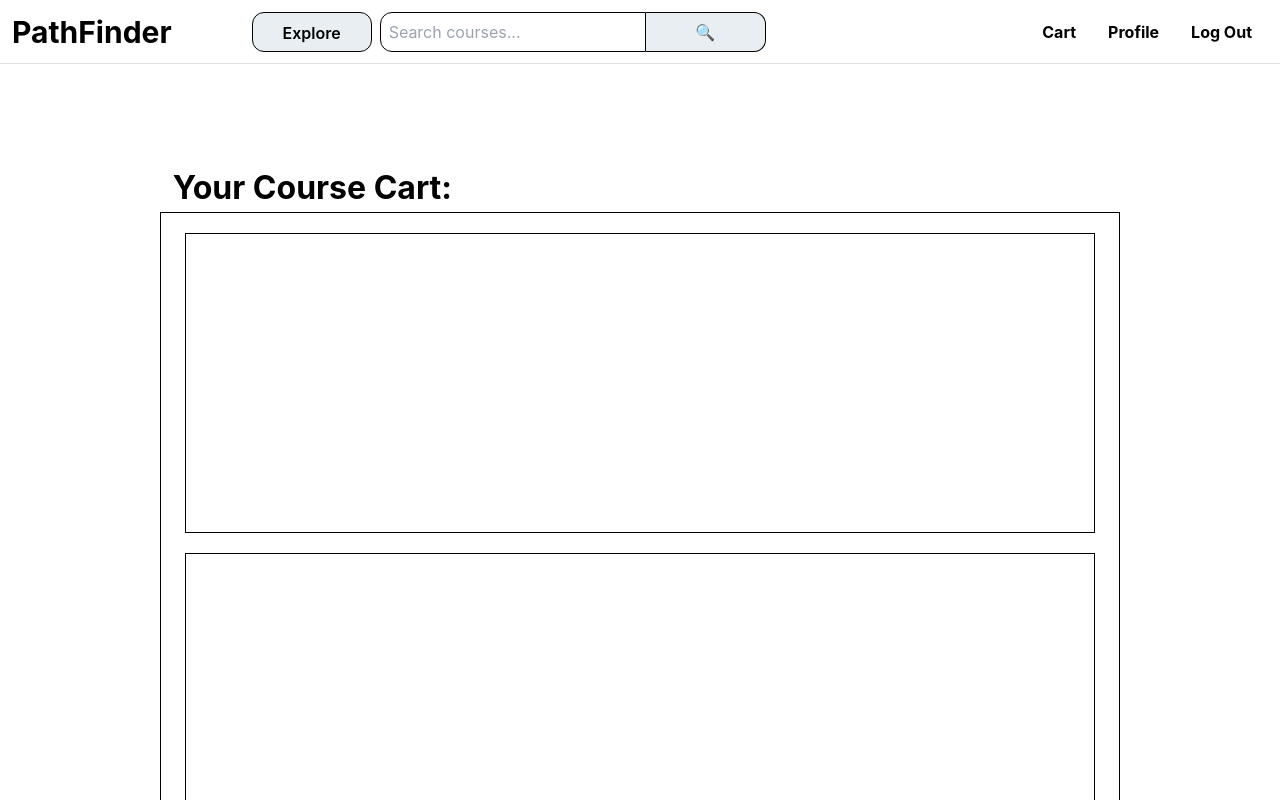
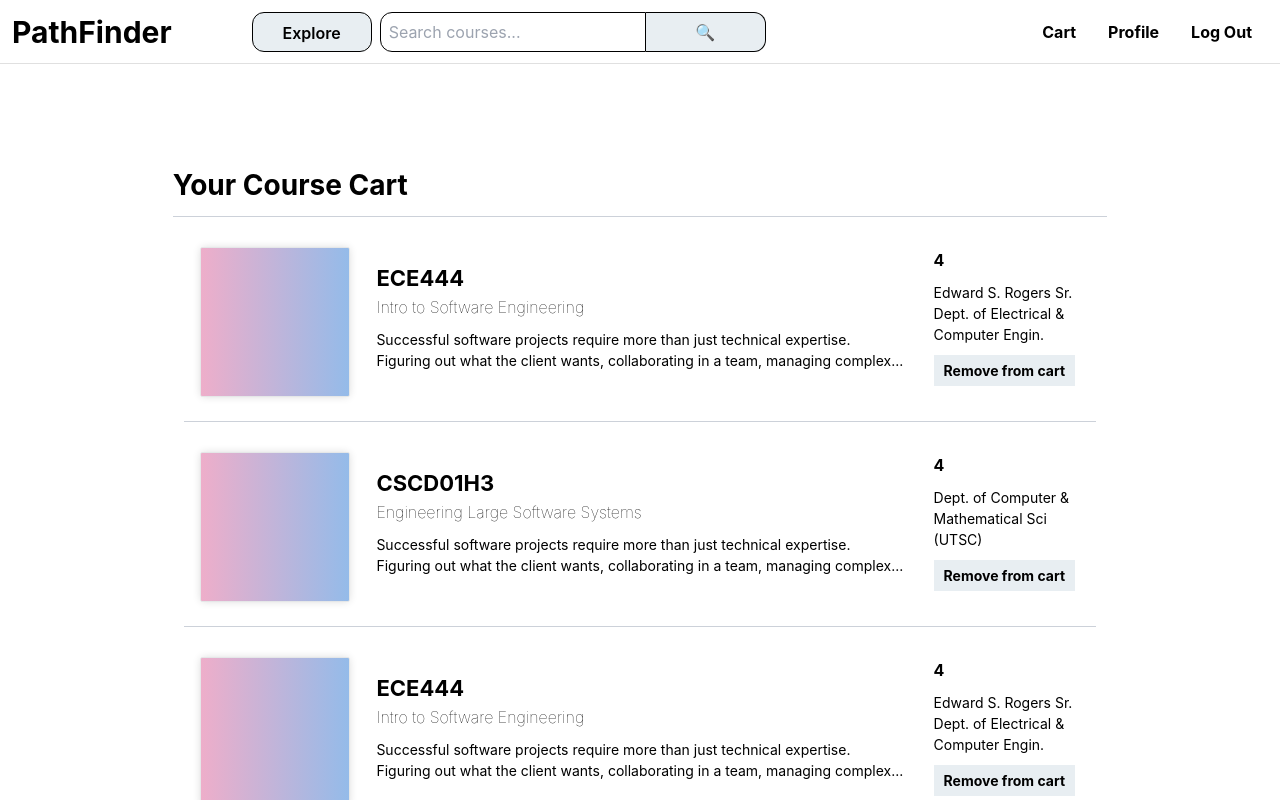
Before and after one commit to ECE444-2021Fall/project1-education-pathways-group-13-shazam, a Next.js app in the folder pathfinder-frontend/: page /cart in a window 1280 px wide. Shown: the top 800 px of the page. Built offline with nearby package versions, Linux system fonts and the light colour scheme.

Commit message:
Implementated add to cart client side and fixed nits in ui

```diff
--- a/pathfinder-frontend/components/container.js
+++ b/pathfinder-frontend/components/container.js
@@ -1,8 +1,40 @@
 import styles from './container.module.css';
+import api from '../services/index';
+import { useState, useCallback, useEffect } from 'react';
 
 
-function Container(props) {
-    const courseA = {...props.courses};
+function Container({courses, observer}) {
+    const [inCart, setInCart] = useState(false);
+    const [cart, setCart] = useState([]);
+
+    useEffect(async () => {
+        const res = await api.getUserCart();
+        const inUserCart = res.find(e => e.name == courses?.name);
+        setInCart(inUserCart == undefined ? false : true);
+        console.log("in ssearch:" + res);
+        setCart(res);
+    },[]);
+
+    const addToCart = useCallback(async () => {
+        let newCart = cart;
+        console.log('add to cart');
+        if(inCart) {
+            newCart = cart.filter(e => e.name != courses?.name);
+            setCart(newCart);
+            setInCart(false);
+        }
+        else {
+            console.log('not in cart - so add');
+            cart.push(courses);
+            newCart = cart;
+            setCart(cart);
+            setInCart(true);
+        }
+        await api.postUserCart(newCart);
+        if(observer) observer(true);
+    }, [cart,inCart,observer]);
+
+    const courseA = {...courses};
     // console.log(courseA);
     return (
         <div className={styles.card}>
@@ -45,8 +77,8 @@ function Container(props) {
                             courseA?.department
                         }
                     </div>
-                    <button className={styles.button}>
-                        Add to cart
+                    <button className={styles.button} onClick={addToCart}>
+                        { inCart ? "Remove from cart" : "Add to cart"}
                     </button>
                 </div>
             </div>
--- a/pathfinder-frontend/components/container.module.css
+++ b/pathfinder-frontend/components/container.module.css
@@ -40,9 +40,7 @@
     width: 150px;
     border: 1px solid rgb(229, 231, 232);
     box-shadow: rgb(0 0 0 / 16%) 0px 0px 9px -1px;
-    border-radius: 2
-px
-;
+    border-radius: 2px;
     background: rgb(238,174,202);
     background: linear-gradient(90deg, rgba(238,174,202,1) 0%, rgba(208,178,212,1) 33%, rgba(148,187,233,1) 100%);
 }
@@ -96,7 +94,7 @@ remove at end of project */
 }
 
 .button {
-    padding: 5px 0px;
+    padding: 5px 10px;
     font-size: 14px;
     border-radius: 0px;
     /*font-family:"Work Sans"*/
--- a/pathfinder-frontend/pages/cart.js
+++ b/pathfinder-frontend/pages/cart.js
@@ -1,18 +1,23 @@
 import styles from './cart.module.css';
 import NavBar from '../components/navbar';
 import api from '../services/index';
+import Container from "../components/container";
 import { useState, useCallback, useEffect } from 'react';
 
 
 function Cart() {
     const [results, setResults] = useState([]);
+    const [dirty, setDirty] = useState(true);
 
     useEffect(async () => {
-        const res = await api.getUserCart();
-        console.log(`res: ${res}`);
-        setResults(res);
+        if(dirty) {
+            const res = await api.getUserCart();
+            console.log(`res: ${res}`);
+            setResults(res);
+            setDirty(false);
+        }
 
-    },[]);
+    },[dirty]);
 
 
     return (
@@ -21,15 +26,14 @@ function Cart() {
             <div className={styles.header}>
                 <div className={styles.headerContainer}>
                     <div className={styles.cartText}>
-                        Your Course Cart:
+                        Your Course Cart
                     </div>
                 </div>
             </div>
             <div className={styles.containerWrapper}>
                 <div className={styles.container}>
-                    {results.map(() => (
-                            <div className={styles.card}>
-                            </div>
+                    {results.map((course,index,_arr) => (
+                            <Container courses={course} observer={setDirty} key={`${course.name}-${index}`} />
                         ))}
                 </div>
             </div>
--- a/pathfinder-frontend/pages/cart.module.css
+++ b/pathfinder-frontend/pages/cart.module.css
@@ -9,6 +9,8 @@
     max-width: 1090px;
     width: 73%;
     margin: 0 auto;
+    padding-bottom: 10px;
+    border-bottom: 1px solid #ccd1d9;
 }
 
 .containerWrapper {
@@ -19,7 +21,7 @@
 
 .container {
     margin-top: 5px;
-    border: 1px solid black;
+    /* border: 1px solid black; */
     /* height: 100px; */
     max-width: 1100px;
     width: 75%;
@@ -37,7 +39,7 @@
 }
 
 .cartText {
-    font-size: 32px;
+    font-size: 28px;
     /*font-family:"Work Sans"*/
     font-weight: bold;
 }
--- a/pathfinder-frontend/pages/search.module.css
+++ b/pathfinder-frontend/pages/search.module.css
@@ -8,7 +8,7 @@
 
 .headerContainer {
     max-width: 1090px;
-    width: 75%;
+    width: 68%;
     margin: 0 auto;
     /* border: 1px solid black; */
 }
--- a/pathfinder-frontend/services/index.js
+++ b/pathfinder-frontend/services/index.js
@@ -47,7 +47,7 @@ class Service {
         return Promise.resolve();
     }
     async postUserCart(data) {
-        return this.postUser('',data);
+        return this.postUser('',{cart: data});
     }
 }
 
```
